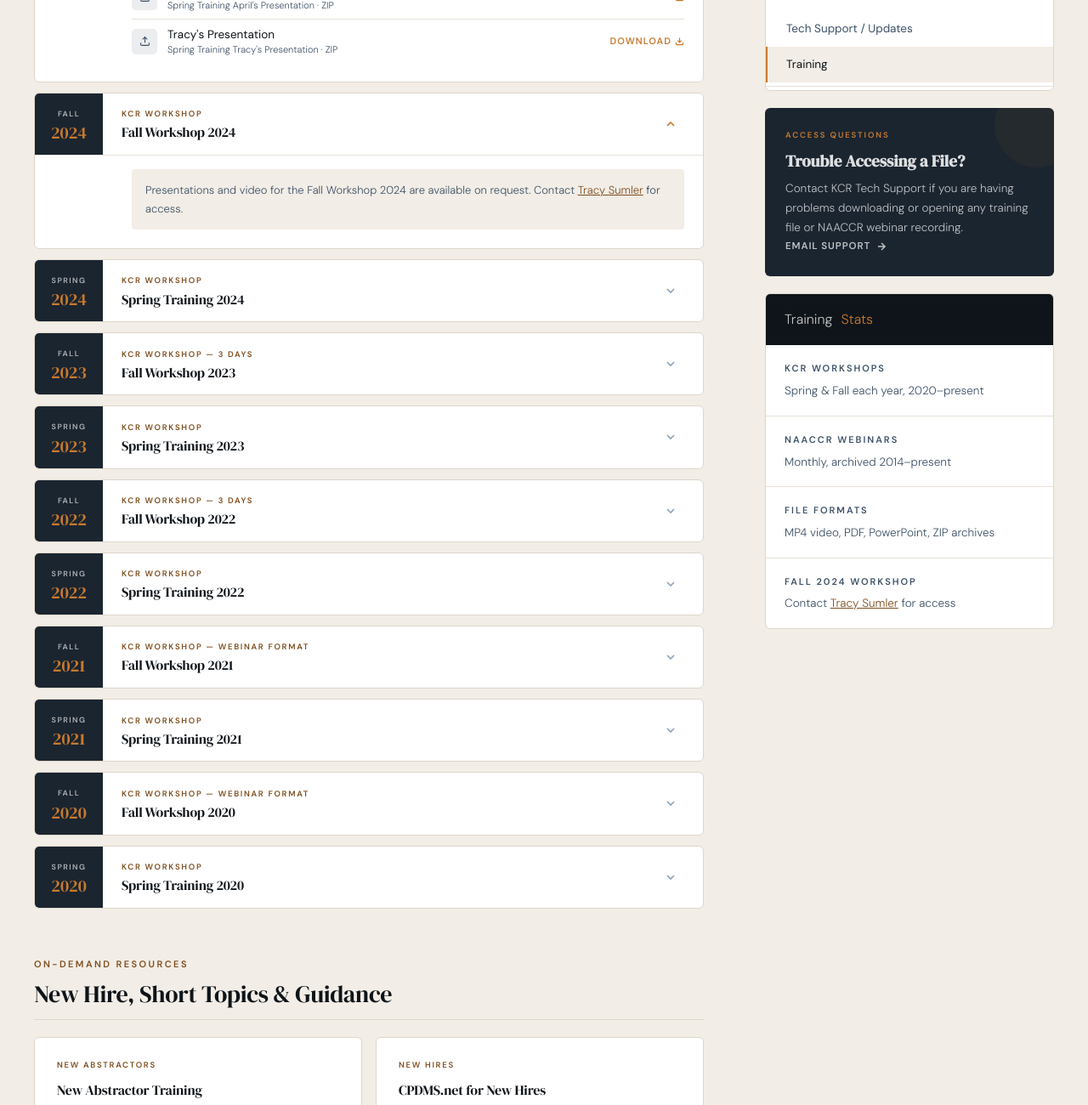
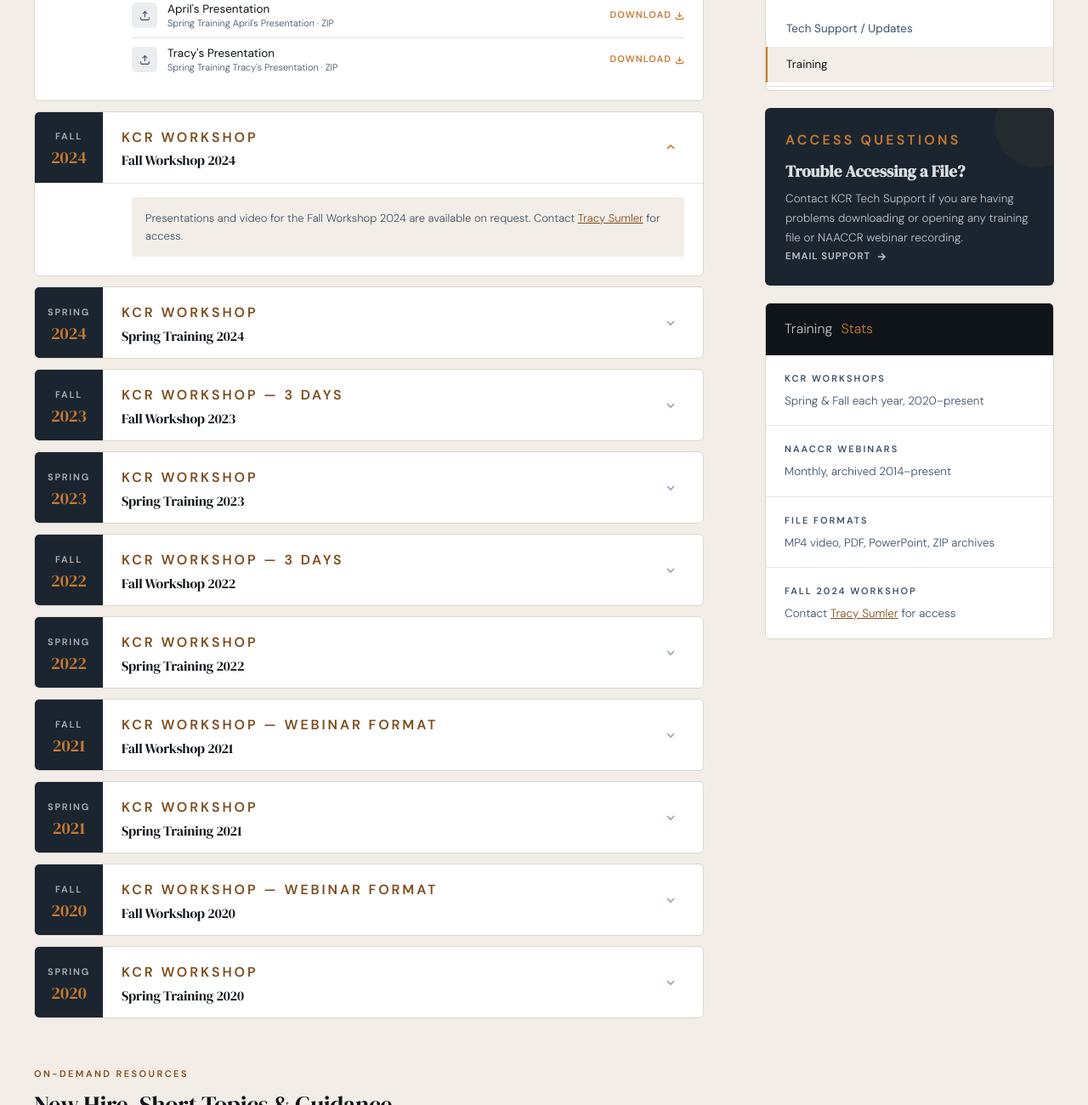
Before and after one commit to david-rust/david-rust.github.io, a website: page training/index.html in a window 1280 px wide. Shown: the part 1160-2460 px from the top of the page at 85% size. Drawn offline with Linux system fonts and the light colour scheme.

Commit message:
more font size changes #11

```diff
--- a/training/index.html
+++ b/training/index.html
@@ -32,11 +32,11 @@
 .session-card:hover::after { transform:scaleX(1); }
 .session-header { display:flex; align-items:stretch; cursor:pointer; user-select:none; }
 .session-badge { background:var(--ink-2); min-width:80px; display:flex; flex-direction:column; align-items:center; justify-content:center; padding:16px 12px; text-align:center; flex-shrink:0; }
-.session-badge-season { font-size:9px; font-weight:600; letter-spacing:.16em; text-transform:uppercase; color:rgba(255,255,255,0.65); margin-bottom:4px; }
+.session-badge-season { font-size:11px; font-weight:600; letter-spacing:.16em; text-transform:uppercase; color:rgba(255,255,255,0.65); margin-bottom:4px; }
 .session-badge-year { font-family:var(--serif); font-size:20px; color:var(--amber); line-height:1; }
 .session-info { flex:1; padding:16px 22px; display:flex; align-items:center; gap:12px; }
 .session-title-wrap { flex:1; }
-.session-tag { font-size:9.5px; font-weight:600; letter-spacing:.18em; text-transform:uppercase; color:var(--amber-dim); margin-bottom:3px; }
+.session-tag { font-size:11pxpx; font-weight:600; letter-spacing:.18em; text-transform:uppercase; color:var(--amber-dim); margin-bottom:3px; }
 .session-name { font-family:var(--serif); font-size:16px; font-weight:400; color:var(--ink); letter-spacing:-.01em; line-height:1.2; }
 .session-toggle { width:32px; height:32px; display:flex; align-items:center; justify-content:center; color:var(--mist); transition:all .2s; flex-shrink:0; }
 .session-card.open .session-toggle { transform:rotate(180deg); color:var(--amber); }
@@ -62,7 +62,7 @@
 .special-card::after { content:''; position:absolute; bottom:0; left:0; right:0; height:2px; background:var(--amber); transform:scaleX(0); transform-origin:left; transition:transform .3s; }
 .special-card:hover { box-shadow:0 8px 28px rgba(14,20,25,.09); transform:translateY(-3px); border-color:var(--fog); }
 .special-card:hover::after { transform:scaleX(1); }
-.sc2-tag { font-size:9.5px; font-weight:600; letter-spacing:.18em; text-transform:uppercase; color:var(--amber-dim); margin-bottom:6px; }
+.sc2-tag { font-size:11pxpx; font-weight:600; letter-spacing:.18em; text-transform:uppercase; color:var(--amber-dim); margin-bottom:6px; }
 .sc2-title { font-family:var(--serif); font-size:16px; font-weight:400; color:var(--ink); letter-spacing:-.01em; margin-bottom:14px; }
 .sc2-files { display:flex; flex-direction:column; gap:7px; }
 .sc2-file { display:flex; align-items:center; gap:9px; font-size:13px; font-weight:400; color:var(--ink); transition:color .15s; }
@@ -98,7 +98,7 @@
 .side-info-val { font-size:13.5px; font-weight:300; color:var(--steel); line-height:1.6; }
 .side-info-val a { color:var(--amber-dim); text-decoration:underline; } /* amber-dim on white = 6.24:1 WCAG AA */
 .side-info-val a:hover { color:var(--amber); }
-.dark-card-tag { font-size:9.5px; font-weight:600; letter-spacing:.2em; text-transform:uppercase; color:var(--amber); margin-bottom:10px; }
+.dark-card-tag { font-size:11pxpx; font-weight:600; letter-spacing:.2em; text-transform:uppercase; color:var(--amber); margin-bottom:10px; }
 .dark-card-link { display:inline-flex; align-items:center; gap:6px; font-size:11.5px; font-weight:600; letter-spacing:.08em; text-transform:uppercase; color:rgba(255,255,255,0.72); transition:color .15s,gap .15s; }
 .dark-card-link:hover { color:var(--amber-lt); gap:10px; }
 .toc-list { list-style:none; }
```
Also changed, not shown: lotr.html (+2 -2 lines), resources/index.html (+1 -1 lines), software/index.html (+1 -1 lines), starwars.html (+1 -1 lines), support/index.html (+2 -2 lines).
